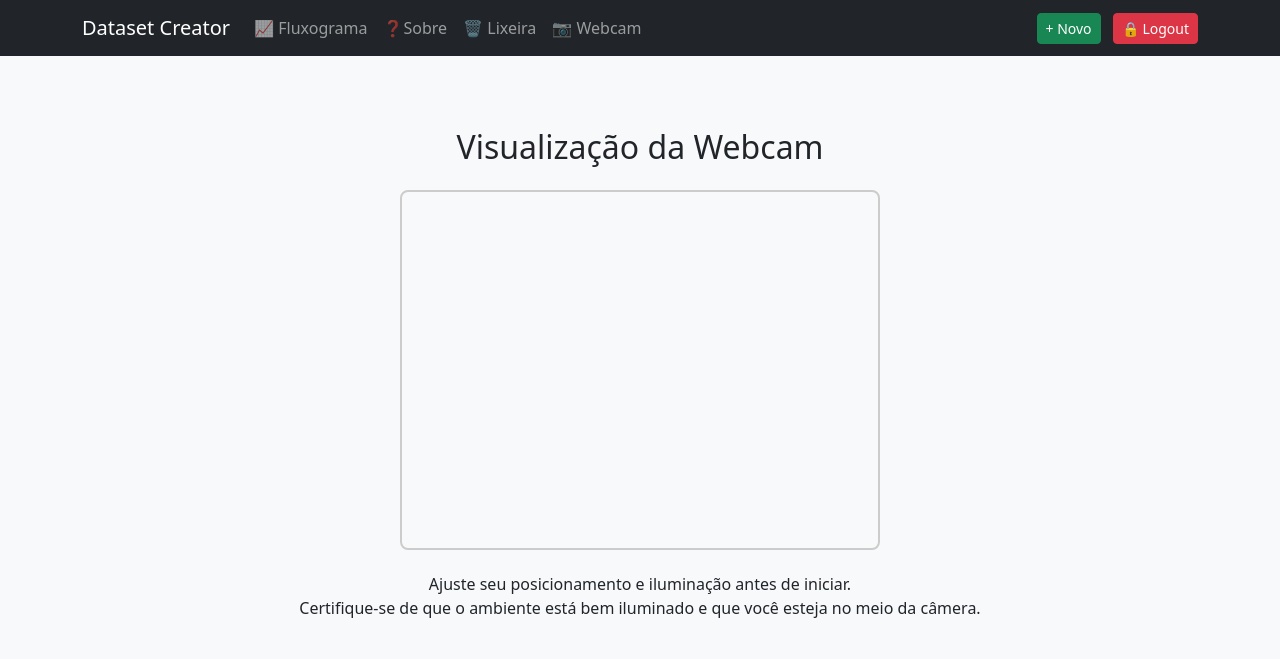
After one commit to daikisuga/fullStack-project, a Flask app: page /webcam in a window 1280 px wide. The commit adds this page. Shown: the top 659 px of the page. Run offline with Flask 3, Linux system fonts and the light colour scheme.

Commit message:
commit
* Adicao da pagina e configuracao da webcam por meio de javascript;
* Mudanca do ip padrao para o funcionamento da camera;
* Alteracao no design do botao da lixeira.

```diff
--- a/app/routes/routes.py
+++ b/app/routes/routes.py
@@ -87,6 +87,11 @@ def chamados():
 @upload_bp.route('/sobre')
 def sobre():
     return render_template('sobre.html')
+
+#Rota webcam:
+@upload_bp.route('/webcam')
+def webcam():
+    return render_template('webcam.html')
 
 #Login
 @upload_bp.route('/login', methods=['GET','POST'])
--- a/app/templates/base.html
+++ b/app/templates/base.html
@@ -21,7 +21,10 @@
                     <a href="/sobre" class="nav-link">❓Sobre</a>
                 </li>
                 <li>
-                    <a href="{{ url_for('upload_bp.excluidos') }}" class="btn btn-outline-secondary">🗑️ Lixeira</a>
+                    <a href="{{ url_for('upload_bp.excluidos') }}" class="nav-link">🗑️ Lixeira</a>
+                </li>
+                <li>
+                    <a href="/webcam" class="nav-link">📷 Webcam</a>
                 </li>
             </ul>
         </div>
--- /dev/null
+++ b/app/templates/webcam.html
@@ -0,0 +1,38 @@
+{% extends "base.html" %}
+
+{% block title %}🎥 Webcam{% endblock %}
+
+{% block content %}
+<div class="container py-4">
+    <div class="row">
+        <h2 class="mb-4 text-center">Visualização da Webcam</h2>
+        <div class="col-md-12 text-center">
+            <video id="webcam" autoplay playsinline width="480" height="360" style="border: 2px solid #ccc; border-radius: 8px;"></video>
+            <p class="mt-3">Ajuste seu posicionamento e iluminação antes de iniciar.<br>Certifique-se de que o ambiente está bem iluminado e que você esteja no meio da câmera.</p>
+        </div>
+    </div>
+</div>
+
+<script>
+    const video = document.getElementById('webcam');
+
+    async function startWebcam() {
+        // Verifica se o navegador suporta a API getUserMedia
+        if (!navigator.mediaDevices || !navigator.mediaDevices.getUserMedia) {
+            alert("Seu navegador não suporta acesso à webcam via getUserMedia.");
+            return;
+        }
+
+        try {
+            // Solicita o stream da webcam
+            const stream = await navigator.mediaDevices.getUserMedia({ video: true });
+            video.srcObject = stream;
+        } catch (err) {
+            alert("Erro ao acessar a webcam: " + err.message);
+        }
+    }
+
+    // Inicia a webcam assim que o DOM estiver pronto
+    document.addEventListener('DOMContentLoaded', startWebcam);
+</script>
+{% endblock %}
--- a/run.py
+++ b/run.py
@@ -7,4 +7,4 @@ from app import create_app
 app = create_app()
 
 if __name__ =='__main__':
-    app.run(host='192.168.0.158', port=8000)
+    app.run(host='0.0.0.0', port=8000)
```
